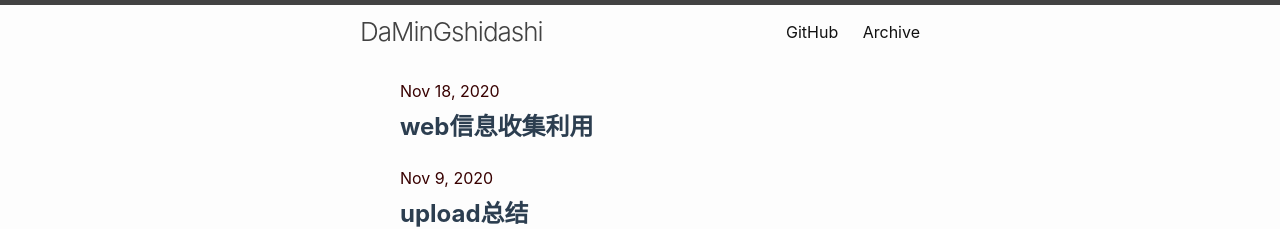
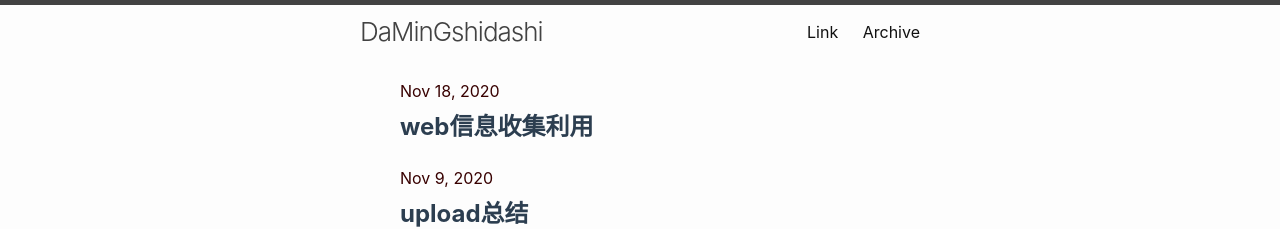
Before and after one commit to DaMinGshidashi/DaMinGshidashi.github.io, a Jekyll site: the page built from index.markdown, in a window 1280 px wide. Shown: the top 229 px of the page. Built offline with Jekyll 4.4.1, drawn with Linux system fonts in a browser that asks for light colours.

Commit message:
Update header.html

```diff
--- a/_includes/header.html
+++ b/_includes/header.html
@@ -20,7 +20,7 @@
           {%- for path in page_paths -%}
             {%- assign my_page = site.pages | where: "path", path | first -%}
             {%- if my_page.title -%}
-			<a class="page-link" href="https://github.com/{{ include.username }}">GitHub</a>
+			<a class="page-link" href="{{ "/Link/" | relative_url }}">Link</a>
             <a class="page-link" href="{{ "/archive/" | relative_url }}">Archive</a>
             {%- endif -%}
           {%- endfor -%}
```
